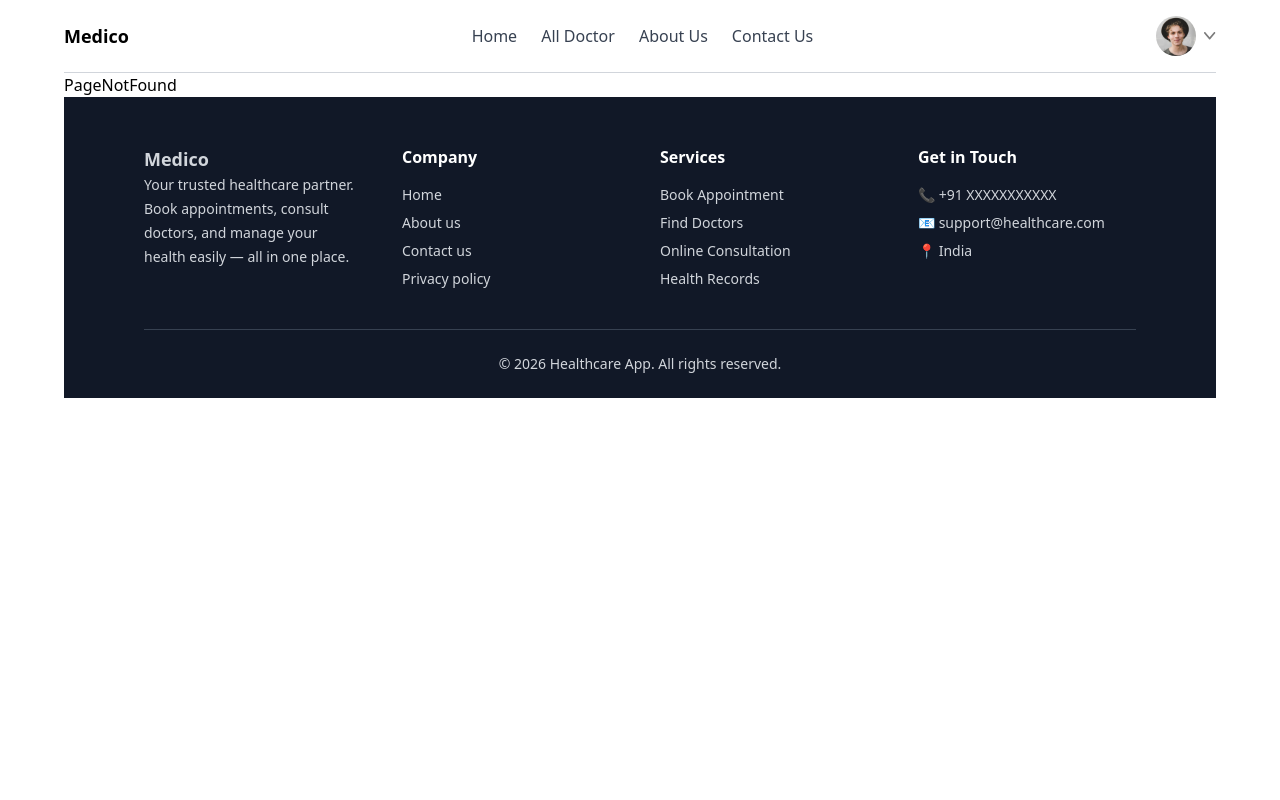
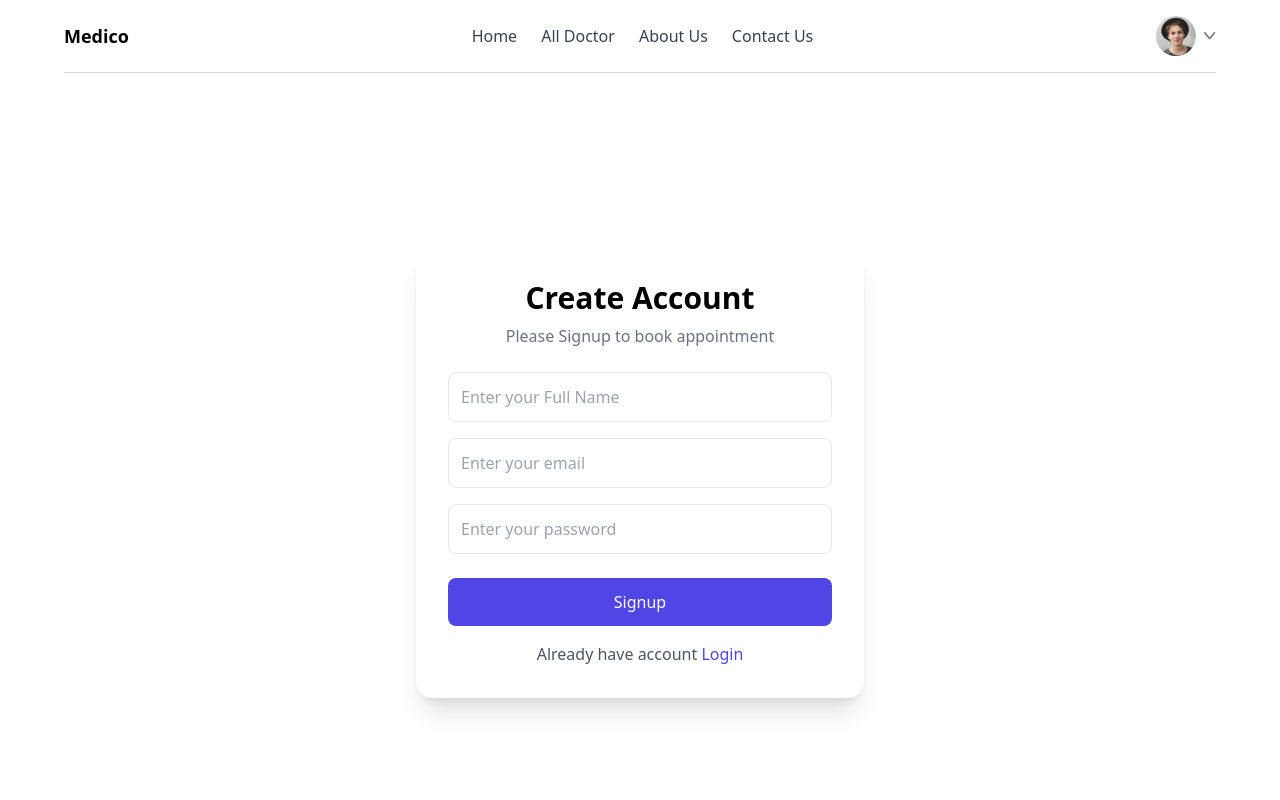
Before and after one commit to Ssharma0355/medico-frontend, a React (Create React App) app: page /signup in a window 1280 px wide. Shown: the top 800 px of the page. Built offline with nearby package versions, Linux system fonts and the light colour scheme.

Commit message:
signup page

```diff
--- a/src/App.js
+++ b/src/App.js
@@ -11,6 +11,7 @@ import PageNotFound from './pages/PageNotFound'
 import Appointment from './pages/Appointment'
 import Navbar from './components/Navbar'
 import Footer from './components/Footer'
+import Signup from './pages/Signup'
 
 const App = () => {
   return (
@@ -26,6 +27,7 @@ const App = () => {
         <Route path='/my-profile' element={<MyProfile />} />
         <Route path='/my-appointment' element={<MyAppointment />} />
         <Route path='/appointment/:docId' element={<Appointment />} />
+        <Route path='/signup' element={<Signup />}/>
         <Route path='/*' element={<PageNotFound />} />
       </Routes>
       <Footer />
--- /dev/null
+++ b/src/pages/Signup.jsx
@@ -0,0 +1,93 @@
+import React, { useState } from 'react'
+import { useNavigate } from 'react-router-dom'
+
+function Signup() {
+    const [signupState, setSignupState] = useState({
+        fullname:"",
+        email: "",
+        password: ""
+      })
+      const navigate = useNavigate()
+      const handleSignup =(e)=>{
+        const {name, value} = e.target
+        setSignupState((prev)=>({
+            ...prev,
+            [name]:value
+        }))
+
+      }
+      const submitSignup =()=>{
+
+      }
+
+  return (
+    <div className="min-h-screen flex items-center justify-center px-6">
+
+      <form
+        onSubmit={submitSignup}
+        className="bg-white shadow-xl rounded-2xl p-8 w-full max-w-md"
+      >
+        <h1 className="text-3xl font-bold text-center mb-2">
+          Create Account
+        </h1>
+
+        <p className="text-gray-500 text-center mb-6">
+          Please Signup to book appointment
+        </p>
+
+        {/* full name  */}
+        <input
+          type="text"
+          name="fullname"
+          value={signupState.fullname}
+          onChange={handleSignup}
+          placeholder="Enter your Full Name"
+          className="w-full border p-3 rounded-lg mb-4 outline-none focus:ring-2 focus:ring-indigo-500"
+        />
+
+        {/* Email */}
+        <input
+          type="email"
+          name="email"
+          value={signupState.email}
+          onChange={handleSignup}
+          placeholder="Enter your email"
+          className="w-full border p-3 rounded-lg mb-4 outline-none focus:ring-2 focus:ring-indigo-500"
+        />
+
+        {/* Password */}
+        <input
+          type="password"
+          name="password"
+          value={signupState.password}
+          onChange={handleSignup}
+          placeholder="Enter your password"
+          className="w-full border p-3 rounded-lg mb-6 outline-none focus:ring-2 focus:ring-indigo-500"
+        />
+
+        {/* Button */}
+        <button
+          type="submit"
+          className="w-full bg-indigo-600 text-white py-3 rounded-lg hover:bg-indigo-700 transition"
+        >
+          Signup
+        </button>
+
+        {/* Signup Link */}
+        <p className="text-center text-gray-600 mt-4">
+          Already have account {" "}
+          <span
+            onClick={() => navigate("/login")}
+            className="text-indigo-600 font-medium cursor-pointer hover:underline"
+          >
+            Login
+          </span>
+        </p>
+
+      </form>
+
+    </div>
+  )
+}
+
+export default Signup
```
